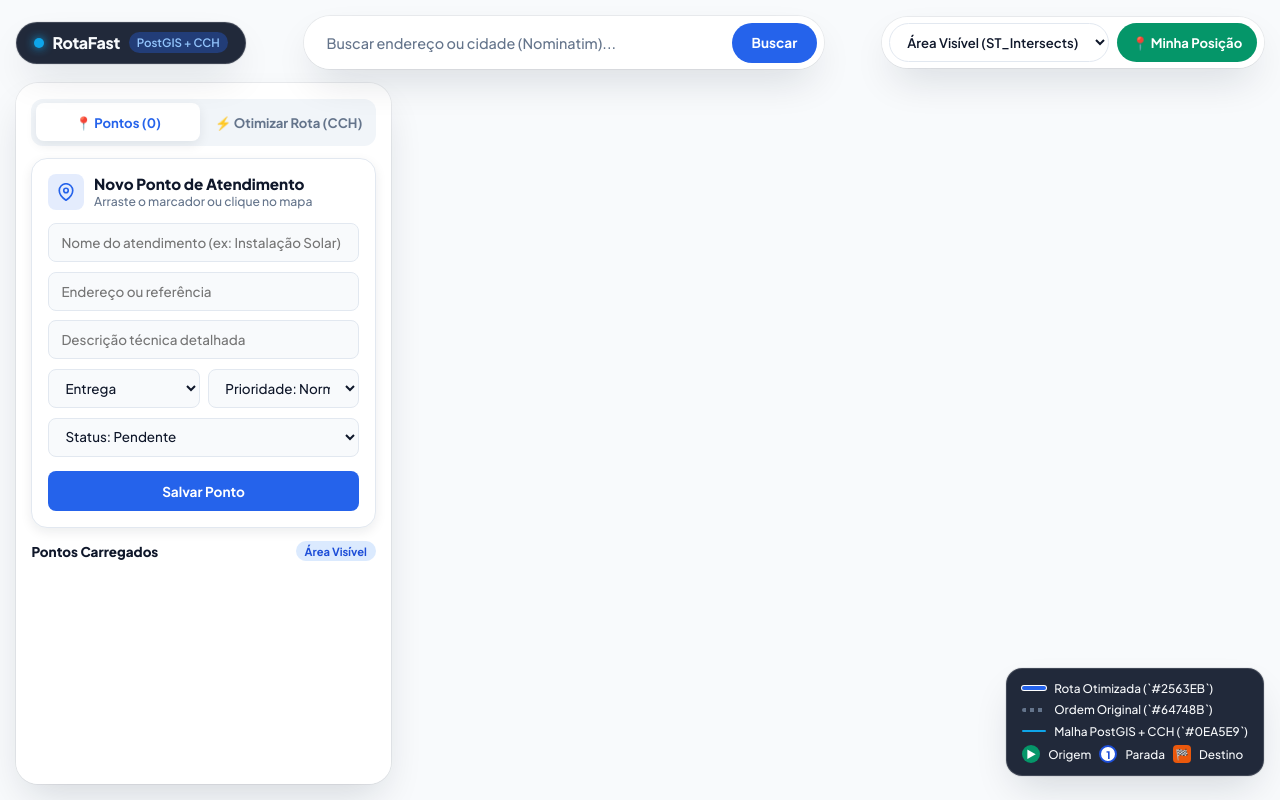
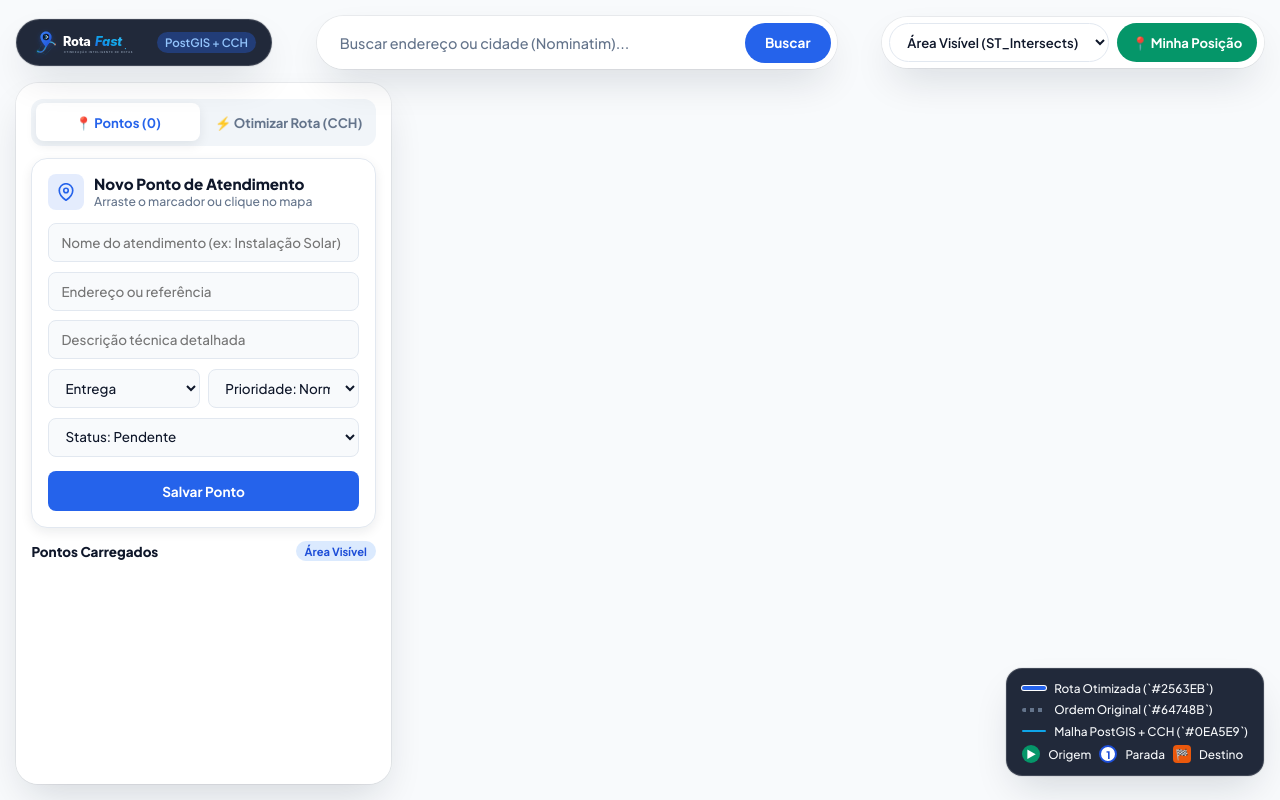
Before and after one commit to jotaveHub/RotaFast, a plain HTML site: page front-end/index.html in a window 1280 px wide. Drawn offline with nearby package versions, Linux system fonts and the light colour scheme; a script that the page names is missing.

Commit message:
style: integra logo.svg e favicon.svg na barra superior do front-end

```diff
--- a/front-end/index.html
+++ b/front-end/index.html
@@ -5,6 +5,7 @@
   <meta charset="UTF-8" />
   <meta name="viewport" content="width=device-width, initial-scale=1.0" />
   <title>RotaFast — Sistema de Triangulação e Otimização de Rotas</title>
+  <link rel="icon" type="image/svg+xml" href="assets/favicon.svg" />
 
   <!-- Google Fonts: Plus Jakarta Sans & Inter -->
   <link rel="preconnect" href="https://fonts.googleapis.com" />
@@ -37,8 +38,7 @@
   <!-- Barra Superior Flutuante: Geocodificação (Nominatim) + Busca Espacial por Raio (ST_DWithin) -->
   <header id="topbar">
     <div class="brand-badge">
-      <span class="brand-dot"></span>
-      <span class="brand-title">RotaFast</span>
+      <img src="assets/logo.svg" alt="RotaFast" class="brand-logo" />
       <span class="brand-tag">PostGIS + CCH</span>
     </div>
 
--- a/front-end/style.css
+++ b/front-end/style.css
@@ -108,14 +108,20 @@ body {
 .brand-badge {
   display: inline-flex;
   align-items: center;
-  gap: 0.55rem;
-  padding: 0.6rem 1.05rem;
+  gap: 0.6rem;
+  padding: 0.4rem 0.95rem 0.4rem 0.65rem;
   background: var(--surface-glass-dark);
   color: var(--text-on-primary);
   backdrop-filter: blur(18px);
   border-radius: var(--radius-pill);
   box-shadow: var(--shadow-floating);
   border: 1px solid rgba(255, 255, 255, 0.14);
+}
+
+.brand-logo {
+  height: 32px;
+  width: auto;
+  display: block;
 }
 
 .brand-dot {
```
